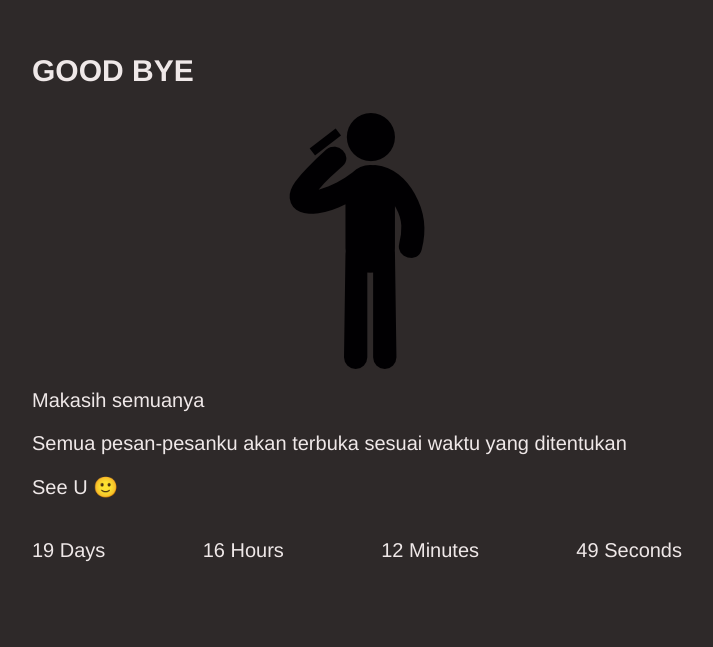
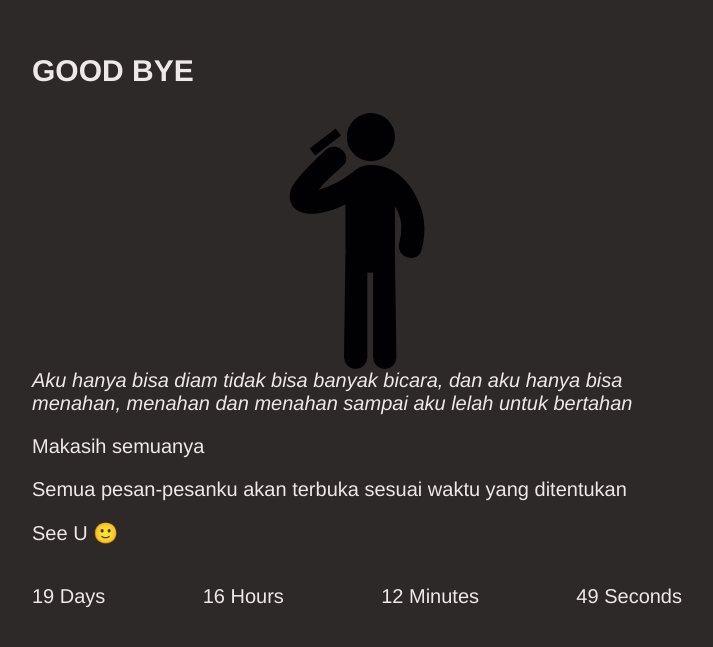
Before and after one commit to drty288/myslf, a plain HTML site: page index.html in a window 1280 px wide. Shown: the part 129-776 px from the top of the page, without its empty margins (283-996 px from the left). Drawn offline with Linux system fonts and the light colour scheme.

Commit message:
Update index.html

```diff
--- a/index.html
+++ b/index.html
@@ -23,6 +23,7 @@
           <img align="center" src="https://raw.githubusercontent.com/drty288/myslf/main/russian-roulette.png" />
         </div>
         <div>
+            <i>Aku hanya bisa diam tidak bisa banyak bicara, dan aku hanya bisa menahan, menahan dan menahan sampai aku lelah untuk bertahan</i>
             <p>Makasih semuanya</p>
             <p>Semua pesan-pesanku akan terbuka sesuai waktu yang ditentukan</p>
             <p>See U 🙂</p>
```
